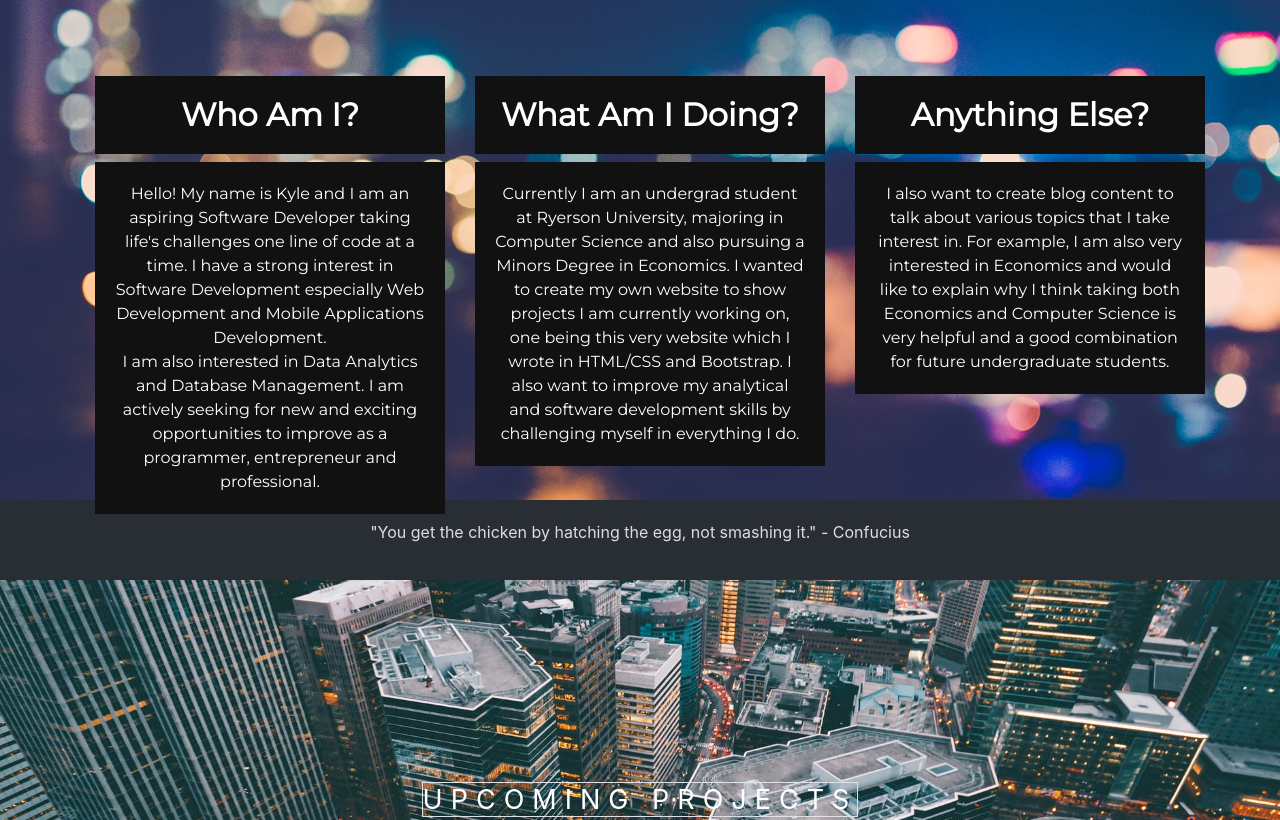
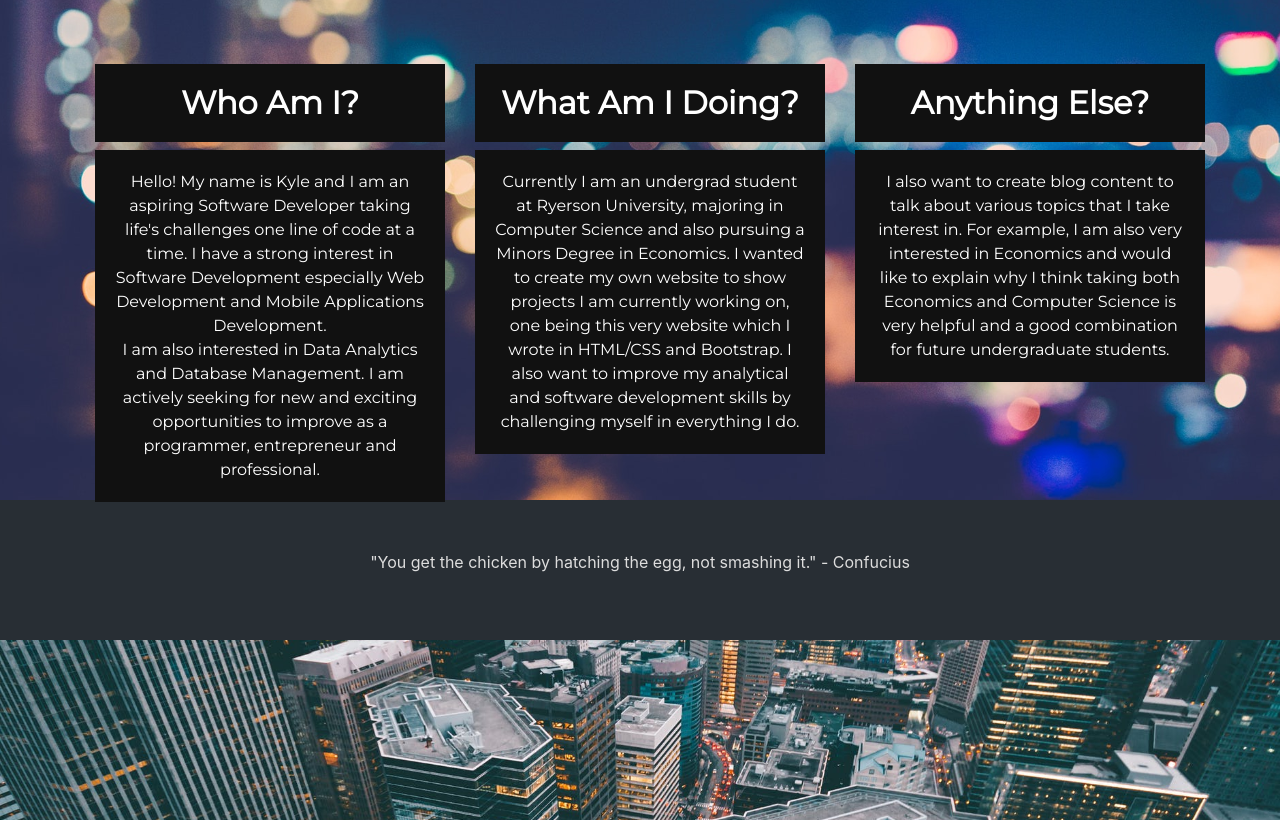
Before and after one commit to kylepadernilla/kylepadernilla.github.io, a plain HTML site: page index.html in a window 1280 px wide. Shown: the part 1894-2714 px from the top of the page. Drawn offline with nearby package versions, Linux system fonts and the light colour scheme.

Commit message:
Update test.css

```diff
--- a/styles/test.css
+++ b/styles/test.css
@@ -4,7 +4,7 @@ body, html{
   font-size:16px;
   font-family:"Lato", sans-serif;
   font-weight:400;
-  line-height:2.0em;
+  line-height:1.8em;
 }
 
 .pimg1, .pimg2, .pimg3, .pimg4{
@@ -32,7 +32,7 @@ body, html{
 
 .pimg3{
   background-image:url('../images/image3.jpg');
-  min-height:500px;
+  min-height:475px;
 }
 
 .pimg4{
@@ -43,7 +43,7 @@ body, html{
 
 .section{
   text-align:center;
-  padding: 20px;
+  padding:50px 80px;
 }
 
 .section-light{
@@ -123,7 +123,7 @@ body, html{
 
 .container.marketing {
   position: relative;
-  top: 30px;
+  top: 18px;
   left: 10px;
 }
 
```
